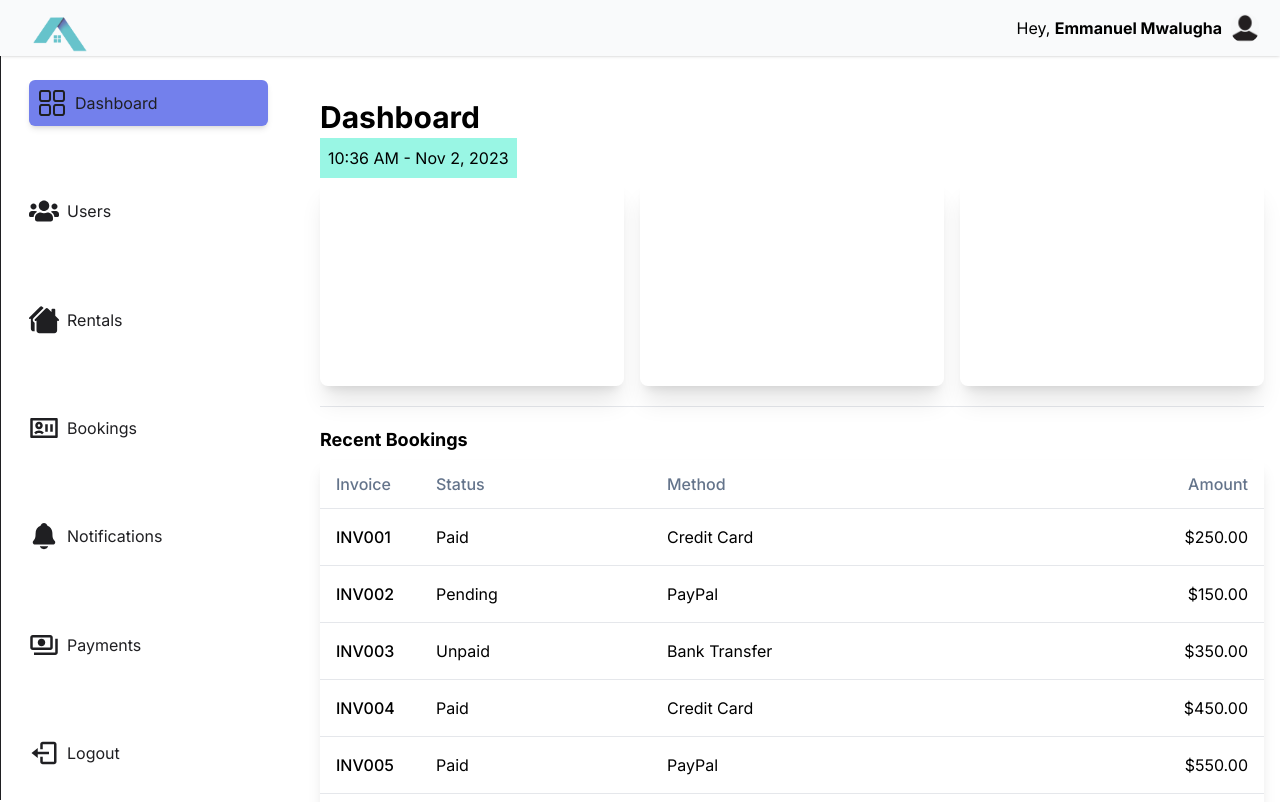
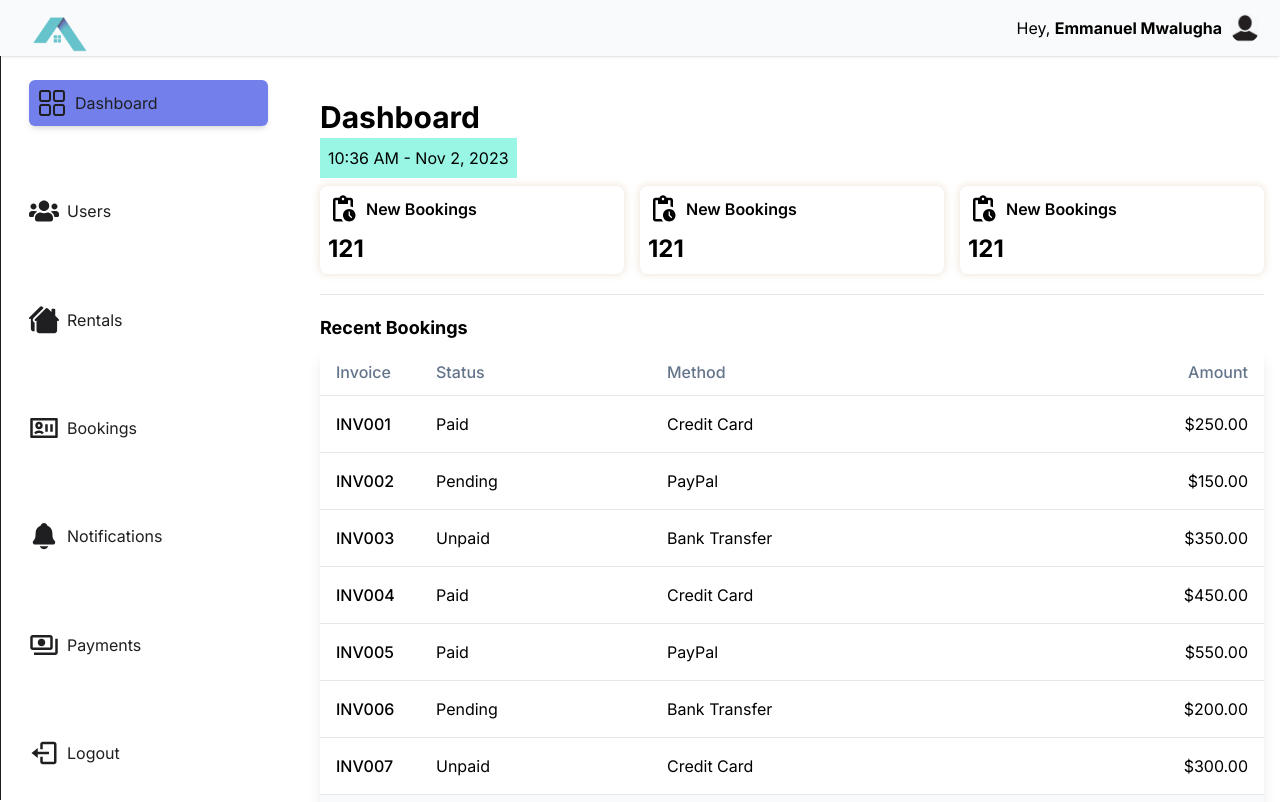
Before and after one commit to TechMwalugha/roofa, a Next.js app: page /admin/dashboard in a window 1280 px wide. Shown: the top 802 px of the page. Built offline with nearby package versions, Linux system fonts and the light colour scheme.

Commit message:
users dashboard

```diff
--- /dev/null
+++ b/app/admin/bookings/page.tsx
@@ -0,0 +1,11 @@
+
+
+const page = () => {
+  return (
+    <div>
+      bookings
+    </div>
+  )
+}
+
+export default page
--- a/app/admin/dashboard/page.tsx
+++ b/app/admin/dashboard/page.tsx
@@ -1,22 +1,44 @@
 import TableCon from "@/components/admin/cards/Table"
 import { formatDateString } from "@/lib/utils"
+import { MdPendingActions } from "react-icons/md";
 
 
 const page = () => {
   const dateNow: any = Date.now()
   return (
-    <div className="p-4 md:pl-80 mt-20">
+    <div className="">
         <h1 className="text-2xl font-bold text-heading2-semibold">Dashboard</h1>
-        <p className="p-2 inline-block bg-teal-200">{formatDateString(dateNow)}</p>
+        <p className="p-2 mb-2 inline-block bg-teal-200">{formatDateString(dateNow)}</p>
         <div className="flex flex-wrap gap-4">
-          <div className="flex-auto w-56 h-52 rounded-lg shadow-xl">
+          <div className="flex flex-col flex-auto  rounded-lg shadow-count p-2">
+            <div className="flex items-center gap-2">
+            <MdPendingActions size={30} />
+            <p className="text-base1-semibold capitalize">new bookings</p>
+            </div>
 
+            <h3 className="text-heading3-bold mt-2">
+              121
+            </h3>
           </div>
-          <div className="flex-auto w-56 h-52 rounded-lg shadow-xl">
+          <div className="flex flex-col flex-auto  rounded-lg shadow-count p-2">
+            <div className="flex items-center gap-2">
+            <MdPendingActions size={30} />
+            <p className="text-base1-semibold capitalize">new bookings</p>
+            </div>
 
+            <h3 className="text-heading3-bold mt-2">
+              121
+            </h3>
           </div>
-          <div className="flex-auto w-56 h-52 rounded-lg shadow-xl">
+          <div className="flex flex-col flex-auto  rounded-lg shadow-count p-2">
+            <div className="flex items-center gap-2">
+            <MdPendingActions size={30} />
+            <p className="text-base1-semibold capitalize">new bookings</p>
+            </div>
 
+            <h3 className="text-heading3-bold mt-2">
+              121
+            </h3>
           </div>
         </div>
         <hr className="my-5" />
--- a/app/admin/layout.tsx
+++ b/app/admin/layout.tsx
@@ -21,7 +21,9 @@ export default function RootLayout({
       <body className={inter.className}>
       <Provider>
         <TopBar/>
-        {children}
+        <div className='p-4 md:pl-80 mt-20'>
+          {children}
+        </div>
         <AsideBar/>
       </Provider>
       </body>
--- /dev/null
+++ b/app/admin/notifications/page.tsx
@@ -0,0 +1,9 @@
+const page = () => {
+    return (
+      <div>
+        Notifications
+      </div>
+    )
+  }
+
+  export default page
--- /dev/null
+++ b/app/admin/payments/page.tsx
@@ -0,0 +1,9 @@
+const page = () => {
+    return (
+      <div>
+        payments
+      </div>
+    )
+  }
+
+  export default page
--- /dev/null
+++ b/app/admin/rentals/page.tsx
@@ -0,0 +1,9 @@
+const page = () => {
+    return (
+      <div>
+        rentals
+      </div>
+    )
+  }
+
+  export default page
--- /dev/null
+++ b/app/admin/users/page.tsx
@@ -0,0 +1,80 @@
+import SearchUser from "@/components/admin/forms/SearchUser"
+import { TbSum } from "react-icons/tb";
+import { MdOutlineNewLabel } from "react-icons/md";
+import { FiUserPlus } from "react-icons/fi";
+import Link from "next/link";
+import TableCon from "@/components/admin/cards/Table";
+
+
+
+const page = () => {
+  return (
+    <div>
+        <div className="flex items-center justify-between bg-success p-2">
+            <div className="hidden sm:block">
+              <h3 className="text-base-semibold capitalize">users september 2023</h3>
+              <p className="text-dark-4 lowercase">all users</p>
+            </div>
+            <div className="max-sm:w-full">
+                <SearchUser />
+            </div>
+        </div>
+
+
+        <div className="flex flex-wrap gap-4 mt-3">
+          <div className="flex flex-col flex-auto  rounded-lg shadow-count p-2">
+            <div className="flex items-center gap-2">
+            <TbSum size={30} />
+            <p className="text-base1-semibold capitalize">Total users</p>
+            </div>
+
+            <h3 className="text-heading3-bold mt-2">
+              121
+            </h3>
+          </div>
+
+          <div className="flex flex-col flex-auto  rounded-lg shadow-count p-2">
+            <div className="flex items-center gap-2">
+            <MdOutlineNewLabel size={30} />
+            <p className="text-base1-semibold capitalize">new users</p>
+            </div>
+
+            <p className="text-x-small-semibold">(this month)</p>
+            <h3 className="text-heading3-bold mt-2">
+              121
+            </h3>
+          </div>
+          <div className="flex flex-col flex-auto  rounded-lg shadow-count p-2">
+            <div className="flex items-center gap-2">
+            <FiUserPlus size={30} />
+            <p className="text-base1-semibold capitalize">new agent</p>
+            </div>
+
+            <Link
+            href="/new-agent"
+            className="text-center mt-2 hover:text-white bg-primary p-2 rounded-md"
+            >
+                create
+            </Link>
+          </div>
+        </div>
+
+{/*---horizontal line----*/}
+        <div className="inline-flex items-center justify-center w-full">
+            <hr className="w-64 h-1 my-8 bg-gray-200 border-0 rounded dark:bg-gray-700" />
+            <div className="absolute px-4 -translate-x-1/2 bg-white left-1/2 dark:bg-gray-900">
+                <svg className="w-4 h-4 text-gray-700 dark:text-gray-300" aria-hidden="true" xmlns="http://www.w3.org/2000/svg" fill="currentColor" viewBox="0 0 18 14">
+                  <path d="M6 0H2a2 2 0 0 0-2 2v4a2 2 0 0 0 2 2h4v1a3 3 0 0 1-3 3H2a1 1 0 0 0 0 2h1a5.006 5.006 0 0 0 5-5V2a2 2 0 0 0-2-2Zm10 0h-4a2 2 0 0 0-2 2v4a2 2 0 0 0 2 2h4v1a3 3 0 0 1-3 3h-1a1 1 0 0 0 0 2h1a5.006 5.006 0 0 0 5-5V2a2 2 0 0 0-2-2Z"/>
+                </svg>
+            </div>
+        </div>
+
+        <div>
+            <TableCon />
+        </div>
+    </div>
+
+  )
+}
+
+export default page
--- /dev/null
+++ b/components/admin/forms/SearchUser.tsx
@@ -0,0 +1,55 @@
+"use client"
+
+import { searchFormSchema } from "@/lib/validations/search.validation"
+import { zodResolver } from "@hookform/resolvers/zod"
+import { useForm } from "react-hook-form"
+import * as z from 'zod'
+import { Button } from "@/components/ui/button"
+import {
+  Form,
+  FormControl,
+  FormDescription,
+  FormField,
+  FormItem,
+  FormLabel,
+  FormMessage,
+} from "@/components/ui/form"
+import { Input } from "@/components/ui/input"
+import { FiSearch } from 'react-icons/fi'
+
+
+const SearchUser = () => {
+    const form = useForm<z.infer<typeof searchFormSchema>>({
+        resolver: zodResolver(searchFormSchema),
+        defaultValues: {
+          searchString: "",
+        },
+      })
+
+      function onSubmit(values: z.infer<typeof searchFormSchema>) {
+        // Do something with the form values.
+        // ✅ This will be type-safe and validated.
+        console.log(values)
+      }
+  return (
+    <Form {...form}>
+      <form onSubmit={form.handleSubmit(onSubmit)} className=" w-full  relative  flex items-center justify-center gap-3 border-2 border-none rounded-full">
+        <FormField
+          control={form.control}
+          name="searchString"
+          render={({ field }) => (
+            <FormItem className="w-full">
+              <FormControl className="border-blue">
+                <Input className="no-focus outline-none w-full" placeholder="search name, email" {...field} />
+              </FormControl>
+              <FormMessage className="absolute bg-red-700 text-dark-1 px-3 rounded" />
+            </FormItem>
+          )}
+        />
+        <Button type="submit" className="rounded bg-blue "><FiSearch/></Button>
+      </form>
+    </Form>
+  )
+}
+
+export default SearchUser
--- a/tailwind.config.js
+++ b/tailwind.config.js
@@ -189,11 +189,14 @@ module.exports = {
         "light-4": "#5C5C7B",
         "gray-1": "#697C89",
         "primary": "#7380ec",
-        glassmorphism: "rgba(16, 16, 18, 0.60)",
+        "success": "#41f1b6",
+        "danger": "#ff7782",
+        "warning": "#ffbb55",
+        "glassmorphism": "rgba(16, 16, 18, 0.60)",
       },
       boxShadow: {
-        "count-badge": "0px 0px 6px 2px rgba(219, 188, 159, 0.30)",
-        "groups-sidebar": "-30px 0px 60px 0px rgba(28, 28, 31, 0.50)",
+        "count": "0px 0px 6px 2px rgba(219, 188, 159, 0.30)",
+        "groups": "-30px 0px 60px 0px rgba(28, 28, 31, 0.50)",
       },
       screens: {
         xs: "400px",
```
